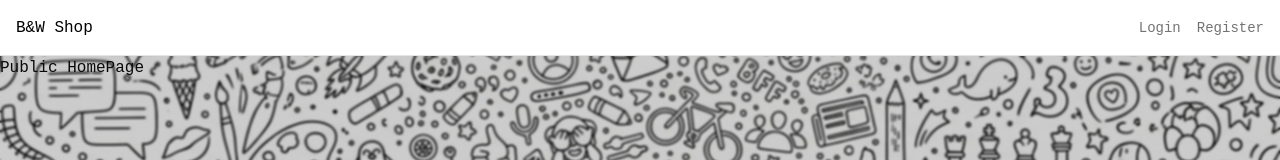
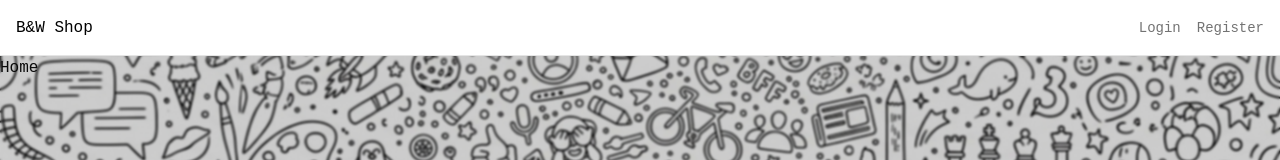
Before and after one commit to Andrei-Cervantes/Ecommerce-UI_v2, a React (Vite) app: page / in a window 1280 px wide. Shown: the top 160 px of the page. Built offline with nearby package versions, Linux system fonts and the light colour scheme.

Commit message:
WIP: to add content for public home page

```diff
--- a/src/pages/Public/HomePage.tsx
+++ b/src/pages/Public/HomePage.tsx
@@ -1,7 +1,7 @@
 const HomePage = () => {
   return (
     <div className="flex-1">
-      <h1>Public HomePage</h1>
+      <h1>Home</h1>
     </div>
   );
 };
```
